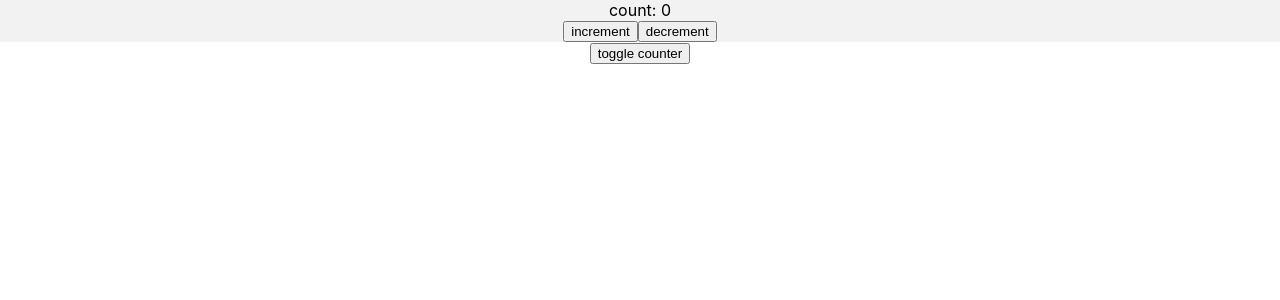
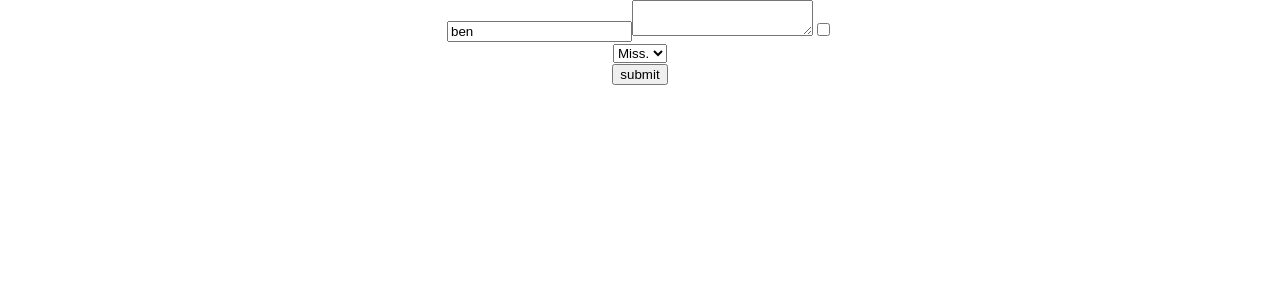
Before and after one commit to mlenahan/react-intro, a React (Create React App) app: page / in a window 1280 px wide. Shown: the top 300 px of the page. Built offline with nearby package versions, Linux system fonts and the light colour scheme.

Commit message:
form components

```diff
--- a/src/App.js
+++ b/src/App.js
@@ -1,6 +1,6 @@
 import React, { Component } from "react";
 import "./App.css";
-import Counter from "./components/Counter";
+import MyForm from "./components/MyForm";
 
 class App extends Component {
   state = {
@@ -10,16 +10,7 @@
   render() {
     return (
       <div className="App">
-        <div className={this.state.visible ? "visible" : "hidden"}>
-          <Counter />
-        </div>
-        <button
-          onClick={() => {
-            this.setState({ visible: !this.state.visible });
-          }}
-        >
-          toggle counter
-        </button>
+        <MyForm />
       </div>
     );
   }
--- /dev/null
+++ b/src/components/MyForm.js
@@ -0,0 +1,56 @@
+import React from "react";
+
+export default class MyForm extends React.Component {
+  state = {
+    name: "ben",
+    favoritePet: "",
+    rememberMe: false,
+    title: "Miss."
+  };
+
+  handleChange = event => {
+    this.setState({ name: event.target.value });
+  };
+
+  handleChangeFavoritePet = event => {
+    this.setState({ favoritePet: event.target.value });
+  };
+
+  handleCheck = event => {
+    this.setState({ rememberMe: event.target.checked });
+  };
+
+  handleSelect = event => {
+    this.setState({ title: event.target.value });
+  };
+
+  handleSubmit = () => {
+    console.log(this.state);
+  };
+
+  render() {
+    return (
+      <div>
+        <input value={this.state.name} onChange={this.handleChange} />
+        <textarea
+          value={this.state.favoritePet}
+          onChange={this.handleChangeFavoritePet}
+        />
+        <input
+          type="checkbox"
+          checked={this.state.rememberMe}
+          onChange={this.handleCheck}
+        />
+        <div>
+          <select value={this.state.title} onChange={this.handleSelect}>
+            <option>Mr.</option>
+            <option>Miss.</option>
+            <option>Ms.</option>
+            <option>Mrs.</option>
+          </select>
+        </div>
+        <button onClick={this.handleSubmit}>submit</button>
+      </div>
+    );
+  }
+}
```
